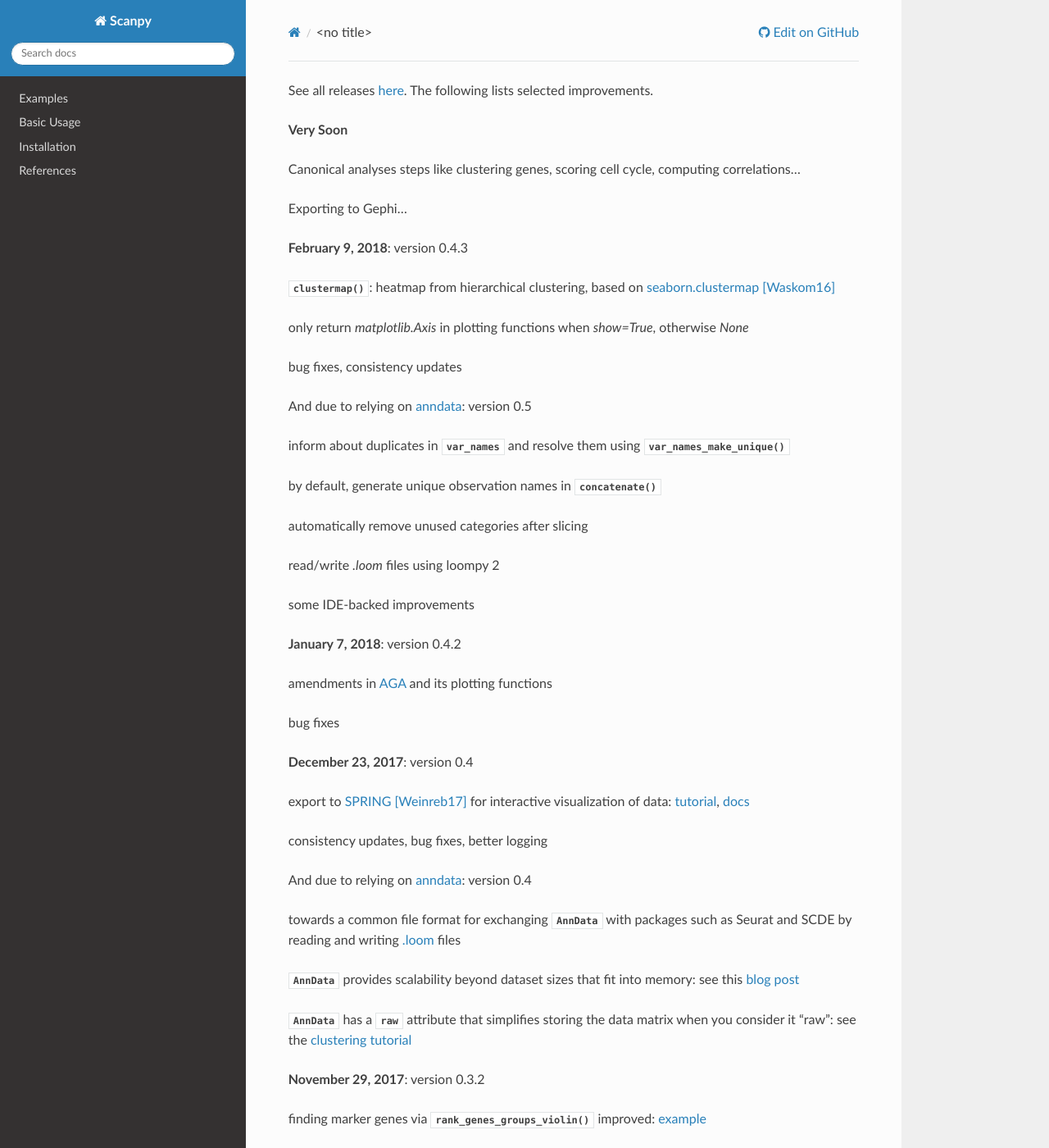
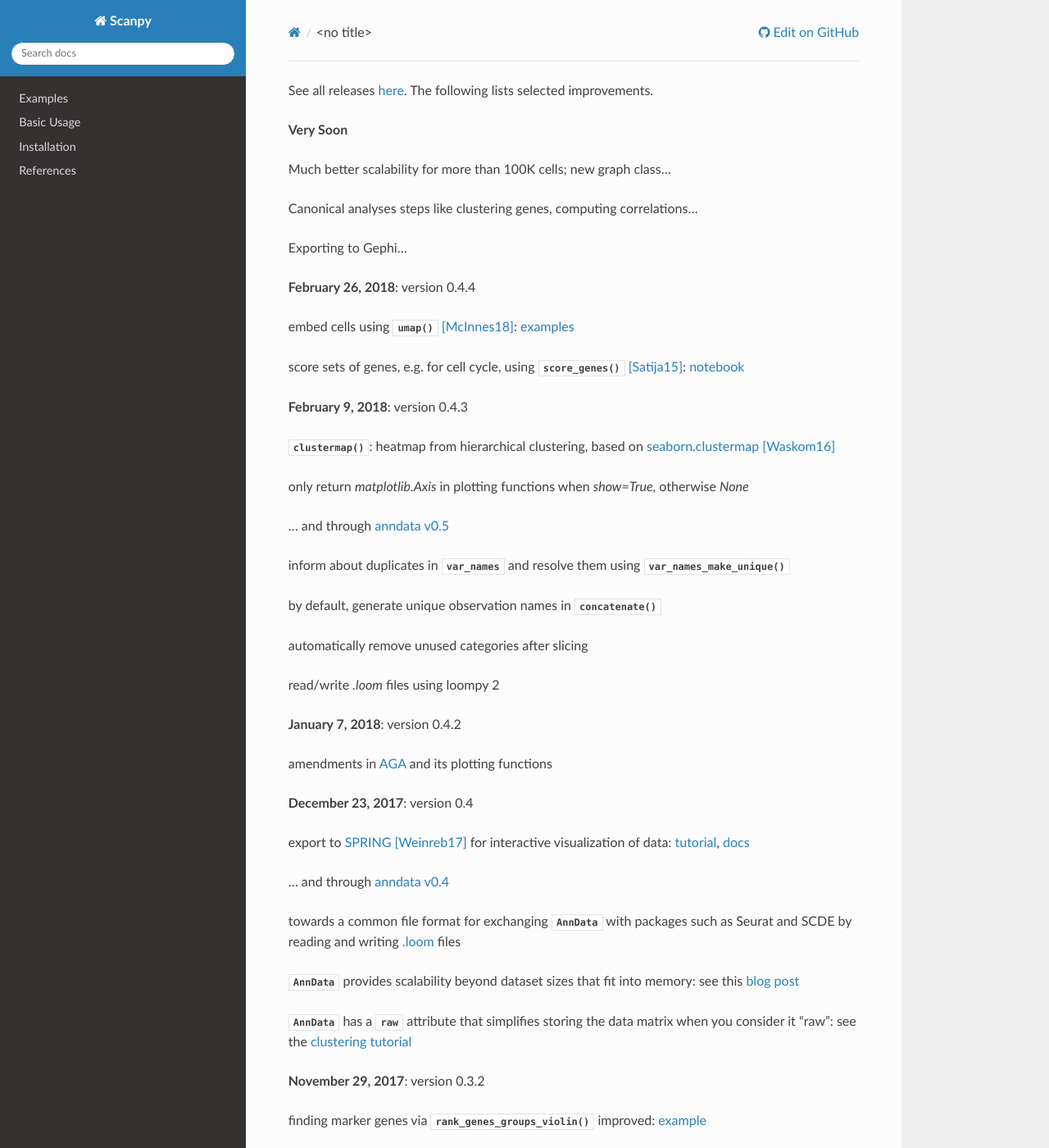
Before and after one commit to scverse/scanpy, a Sphinx documentation site: the page built from docs/release_notes.rst, in a window 1280 px wide and 1400 px high. Shown: the whole window at 82% size. Built offline with Sphinx 7.4.7 and the Read the Docs theme 2.0.0, drawn with Linux system fonts in a browser that asks for light colours; the version number could not be read and is left out; some of the changed text lies outside the part shown.

Commit message:
version 0.4.4

```diff
--- a/docs/release_notes.rst
+++ b/docs/release_notes.rst
@@ -3,8 +3,15 @@ See all releases `here <https://github.com/theislab/scanpy/releases>`_. The foll
 
 **Very Soon**
 
-1. Canonical analyses steps like clustering genes, scoring cell cycle, computing correlations...
-2. Exporting to Gephi...
+1. Much better scalability for more than 100K cells; new graph class...
+2. Canonical analyses steps like clustering genes, computing correlations...
+3. Exporting to Gephi...
+
+
+**February 26, 2018**: version 0.4.4
+
+1. embed cells using :func:`~scanpy.api.tl.umap` [McInnes18]_: `examples <https://github.com/theislab/scanpy/pull/92>`_
+2. score sets of genes, e.g. for cell cycle, using :func:`~scanpy.api.tl.score_genes` [Satija15]_: `notebook <https://nbviewer.jupyter.org/github/theislab/scanpy_usage/blob/master/180209_cell_cycle/cell_cycle.ipynb>`_
 
 
 **February 9, 2018**: version 0.4.3
@@ -13,22 +20,19 @@ See all releases `here <https://github.com/theislab/scanpy/releases>`_. The foll
    based on `seaborn.clustermap
    <https://seaborn.pydata.org/generated/seaborn.clustermap.html>`_ [Waskom16]_
 2. only return `matplotlib.Axis` in plotting functions when `show=True`, otherwise `None`
-3. bug fixes, consistency updates
 
-And due to relying on `anndata <http://anndata.readthedocs.io>`_: version 0.5
+... and through `anndata v0.5 <http://anndata.readthedocs.io>`_
 
 1. inform about duplicates in :class:`~scanpy.api.AnnData.var_names` and resolve them using :func:`~scanpy.api.AnnData.var_names_make_unique`
 2. by default, generate unique observation names in :func:`~scanpy.api.AnnData.concatenate`
 3. automatically remove unused categories after slicing
 4. read/write `.loom` files using loompy 2
-5. some IDE-backed improvements
 
 
 **January 7, 2018**: version 0.4.2
 
 1. amendments in `AGA <https://github.com/theislab/graph_abstraction>`_
    and its plotting functions
-2. bug fixes
 
 
 **December 23, 2017**: version 0.4
@@ -37,9 +41,8 @@ And due to relying on `anndata <http://anndata.readthedocs.io>`_: version 0.5
    for interactive visualization of data: `tutorial
    <https://github.com/theislab/scanpy_usage/tree/master/171111_SPRING_export>`_,
    `docs <https://scanpy.readthedocs.io/en/latest/api/index.html>`_
-2. consistency updates, bug fixes, better logging
 
-And due to relying on `anndata <http://anndata.readthedocs.io>`_: version 0.4
+... and through `anndata v0.4 <http://anndata.readthedocs.io>`_
 
 1. towards a common file format for exchanging :class:`~scanpy.api.AnnData` with
    packages such as Seurat and SCDE by reading and writing `.loom
@@ -57,7 +60,6 @@ And due to relying on `anndata <http://anndata.readthedocs.io>`_: version 0.4
 **November 29, 2017**: version 0.3.2
 
 1. finding marker genes via :func:`~scanpy.api.pl.rank_genes_groups_violin` improved: `example <https://github.com/theislab/scanpy/issues/51>`_
-2. consistency updates, better logging, docs and bug fixes throughout
 
 
 **November 16, 2017**: version 0.3
@@ -65,7 +67,6 @@ And due to relying on `anndata <http://anndata.readthedocs.io>`_: version 0.4
 1. :class:`~scanpy.api.AnnData` can be `concatenated <https://scanpy.readthedocs.io/en/latest/api/scanpy.api.AnnData.html>`_
 2. :class:`~scanpy.api.AnnData` is available as a `separate package <https://pypi.python.org/pypi/anndata/>`_
 3. results of approximate graph abstraction (AGA) are `simplified <https://github.com/theislab/graph_abstraction>`_
-4. consistency updates, stability improvements
 
 
 **October 25, 2017**: version 0.2.9
```
